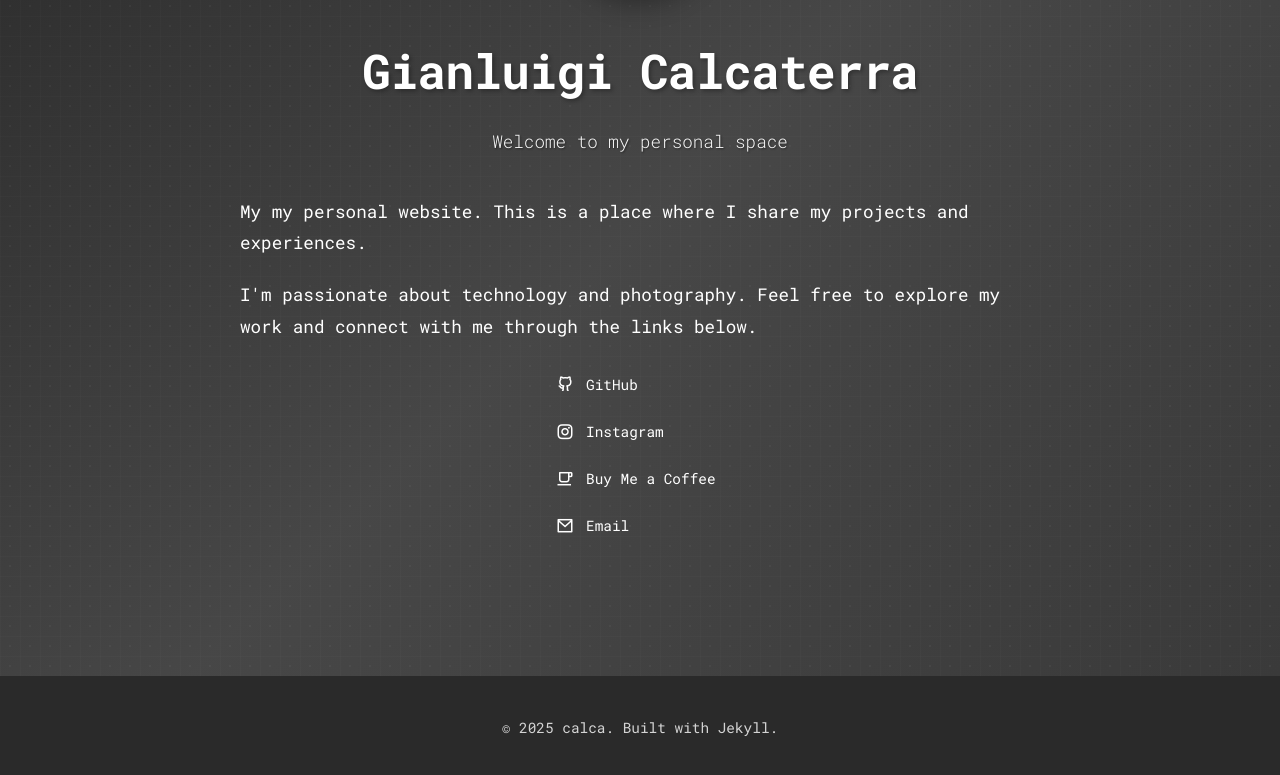
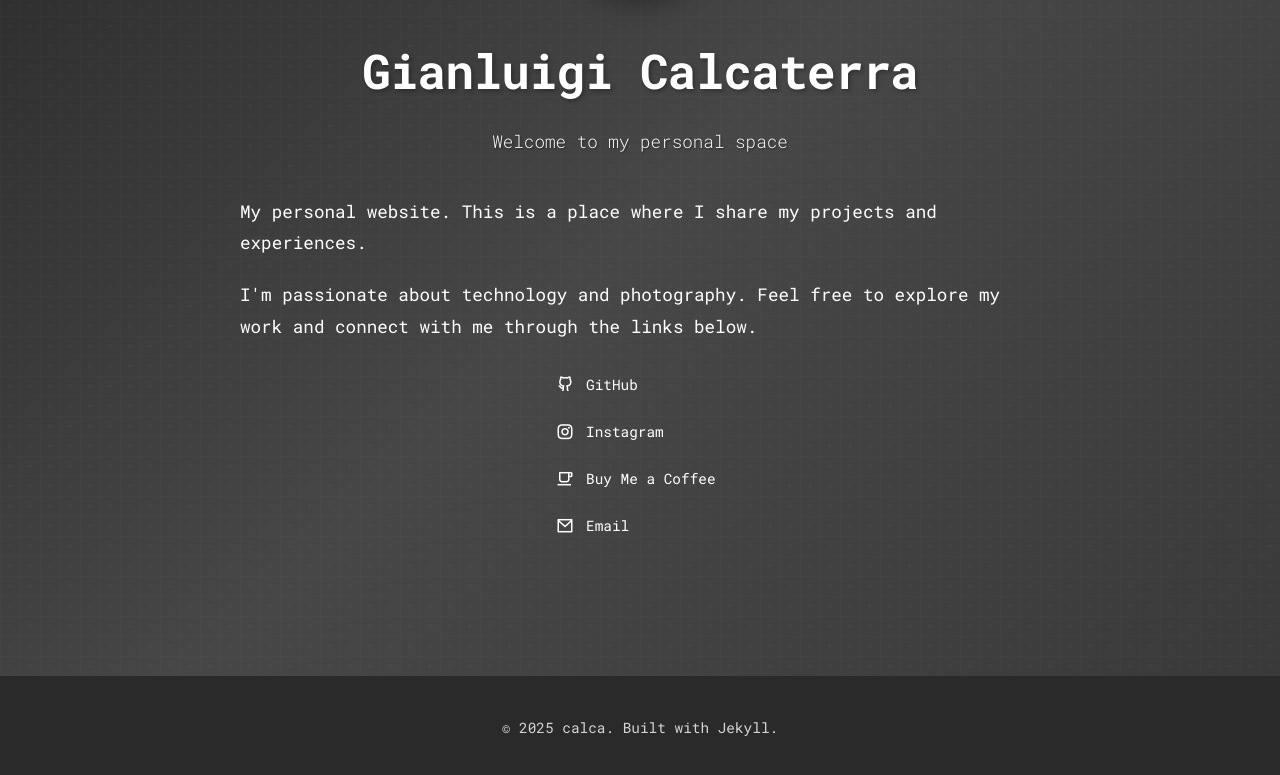
Before and after one commit to calca/calca.github.io, a Jekyll site: the page built from index.md, in a window 1280 px wide, cut to the strip 224-1003 px from the top of the page. Shown: the top 775 px of the strip. Built offline with Jekyll 4.4.1, drawn with Linux system fonts in a browser that asks for light colours; nearby versions of some CDN libraries.

Commit message:
Fix typo in site description

```diff
--- a/_config.yml
+++ b/_config.yml
@@ -2,7 +2,7 @@
 title: "Gianluigi Calcaterra"
 email: gianluigi.calcaterra@gmail.com
 description: >-
-  My my personal website. This is a place where I share my projects and experiences.
+  My personal website. This is a place where I share my projects and experiences.
 
 baseurl: "" # the subpath of your site, e.g. /blog
 url: "https://calca.github.io" # the base hostname & protocol for your site
```
